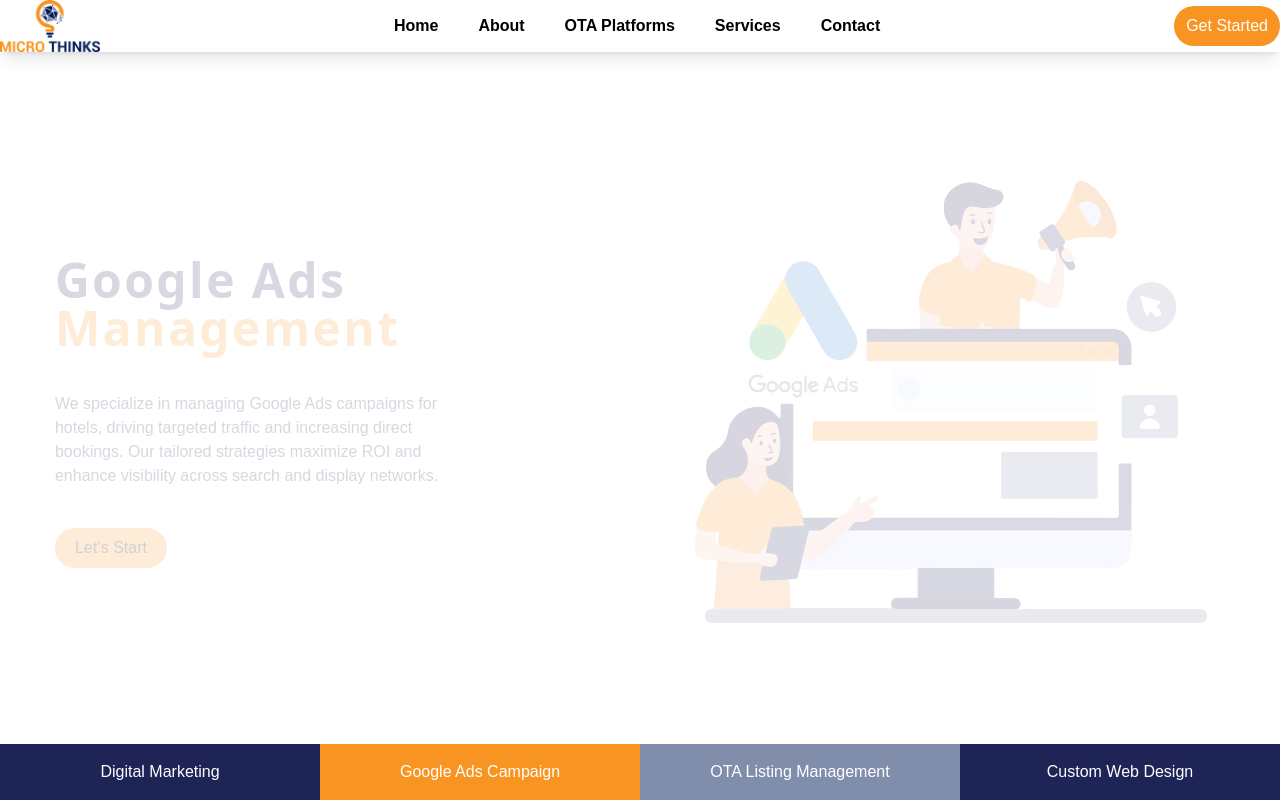
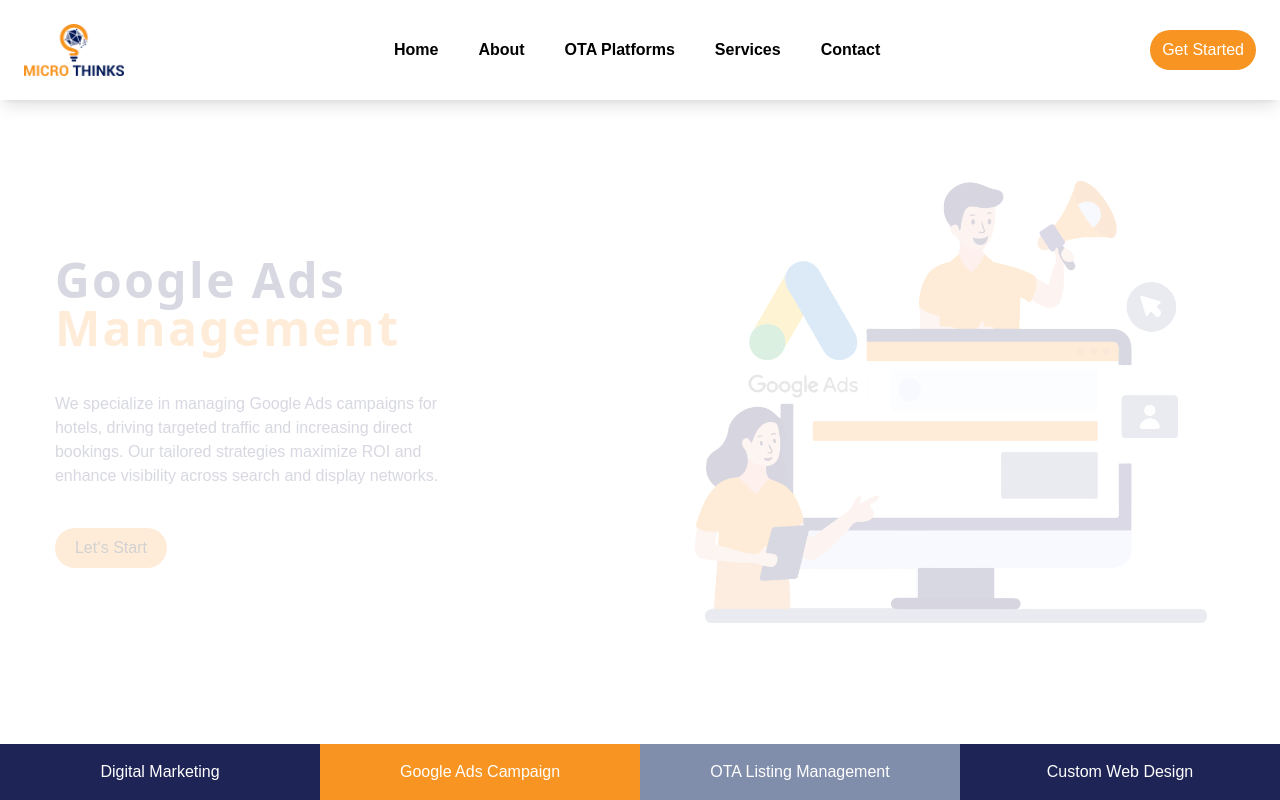
Before and after one commit to Micro-Thinks/micro-thinks, a Next.js app: page / in a window 1280 px wide. Shown: the top 800 px of the page. Built offline with nearby package versions, Linux system fonts and the light colour scheme; a web font is replaced by a local one.

Commit message:
added padding

```diff
--- a/app/Navbar/page.jsx
+++ b/app/Navbar/page.jsx
@@ -24,7 +24,7 @@ const Navbar = () => {
   const toggleSidebar = () => setIsSidebarOpen(!isSidebarOpen);
 
   return (
-    <div className="fixed top-0 w-full bg-white z-50 flex items-center  justify-between  border-b-[2] border-b-gray-600 shadow-lg">
+    <div className="fixed top-0 w-full bg-white z-50 flex items-center p-6 justify-between  border-b-[2] border-b-gray-600 shadow-lg">
       {/* Logo Section */}
       <div className="logo cursor-pointer">
         <Image
```
